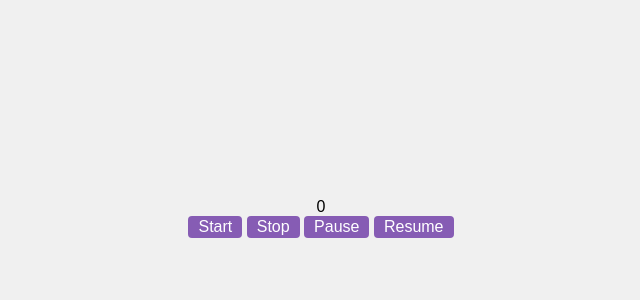
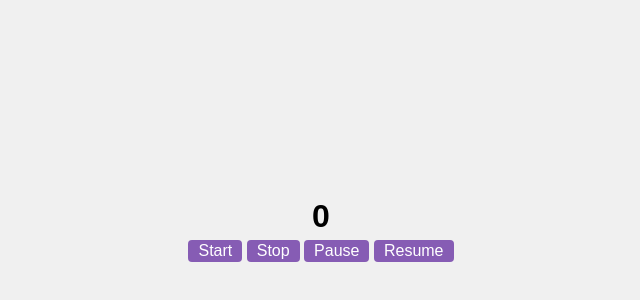
Before and after one commit to PUP-BSIT/exercise-12-Tayoto-Mikaella, a plain HTML site: page timer.html in a window 1280 px wide. Shown: the part 102-402 px from the top of the page, without its empty margins (319-959 px from the left). Drawn offline with Linux system fonts and the light colour scheme.

Commit message:
Update css

```diff
--- a/style.css
+++ b/style.css
@@ -6,7 +6,7 @@ body {
   margin-top: 300px;
 }
 
-.timer #Display {
+.timer #display {
   font-size: 32px;
   font-weight: bold;
   margin-bottom: 5px;
```
